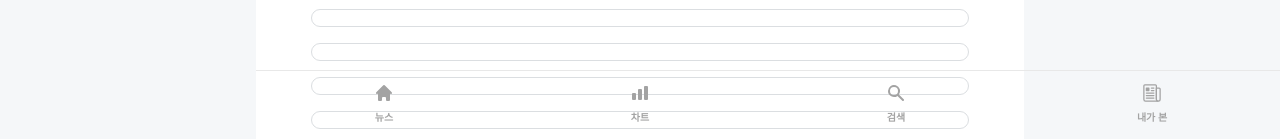
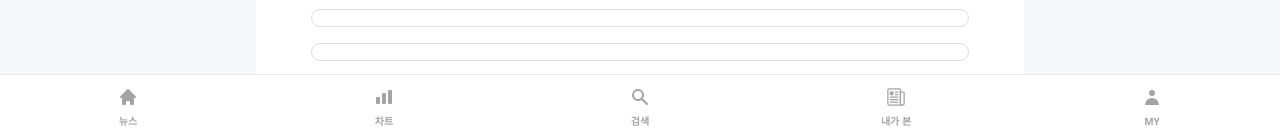
Before and after one commit to TripleA-Project/TripleA-FrontEnd, a Next.js app: page /interested/category in a window 1280 px wide. Shown: the part 661-800 px from the top of the page. Built offline with nearby package versions, Linux system fonts and the light colour scheme.

Commit message:
fix: Nav 위치 에러 수정

```diff
--- a/src/components/Nav/index.tsx
+++ b/src/components/Nav/index.tsx
@@ -9,7 +9,7 @@ function Nav() {
   const notRenderNav = pathname !== '/signup' && pathname !== '/login';
 
   return (
-    <div className={`fixed bottom-0 mb-4 pt-3 flex w-screen justify-between text-center ${notRenderNav&& 'border-t-[1px] border-t-[#E8E8E8]'}`}>
+    <div className={` fixed z-[100] bottom-0 left-0 py-3 flex w-screen justify-between text-center bg-[#fff]  ${notRenderNav&& 'border-t-[1px] border-t-[#E8E8E8]'}`}>
       {notRenderNav && NavItemData.map((navItem) => <NavItem navItem={navItem} key={navItem.pathName} />)}
     </div>
   );
```
